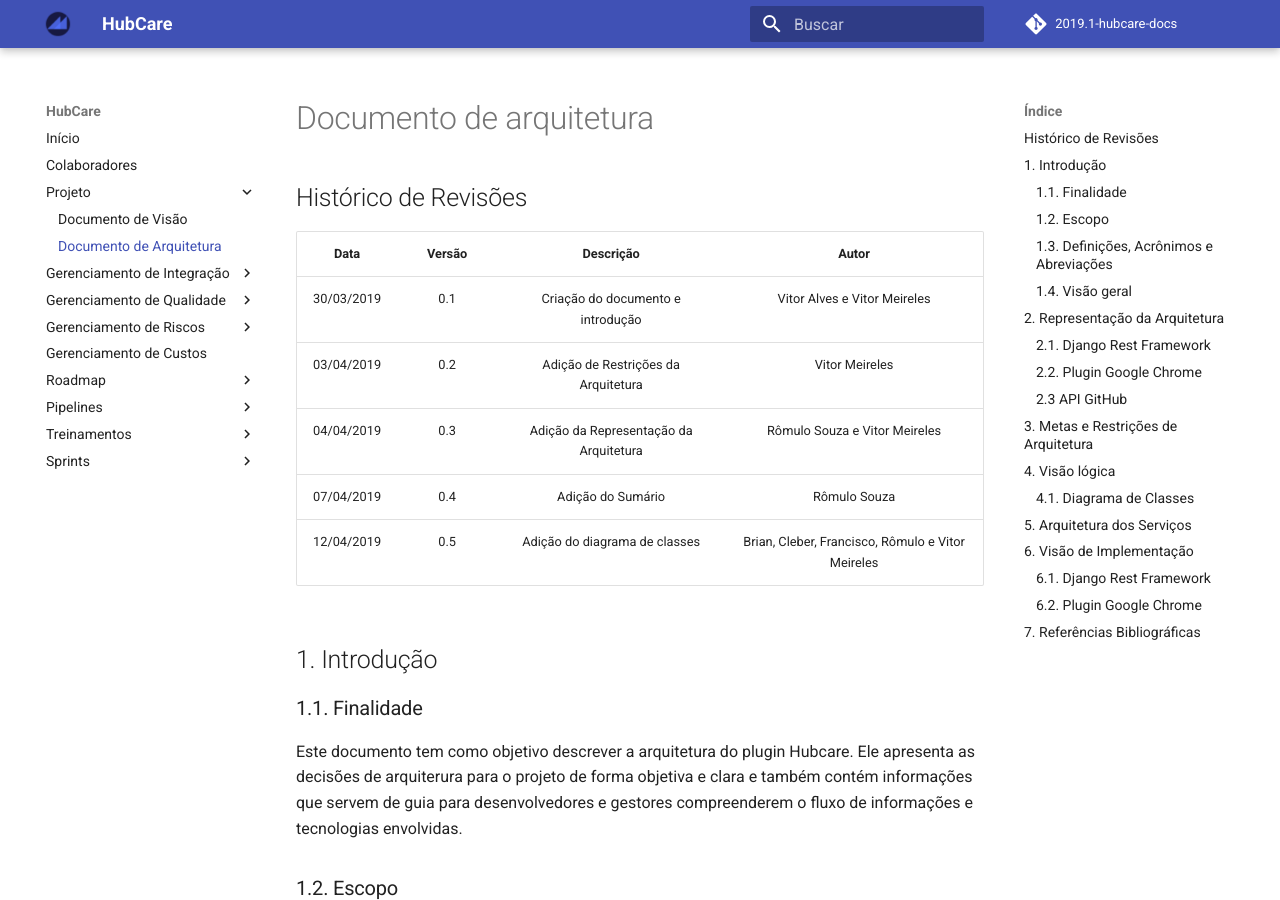
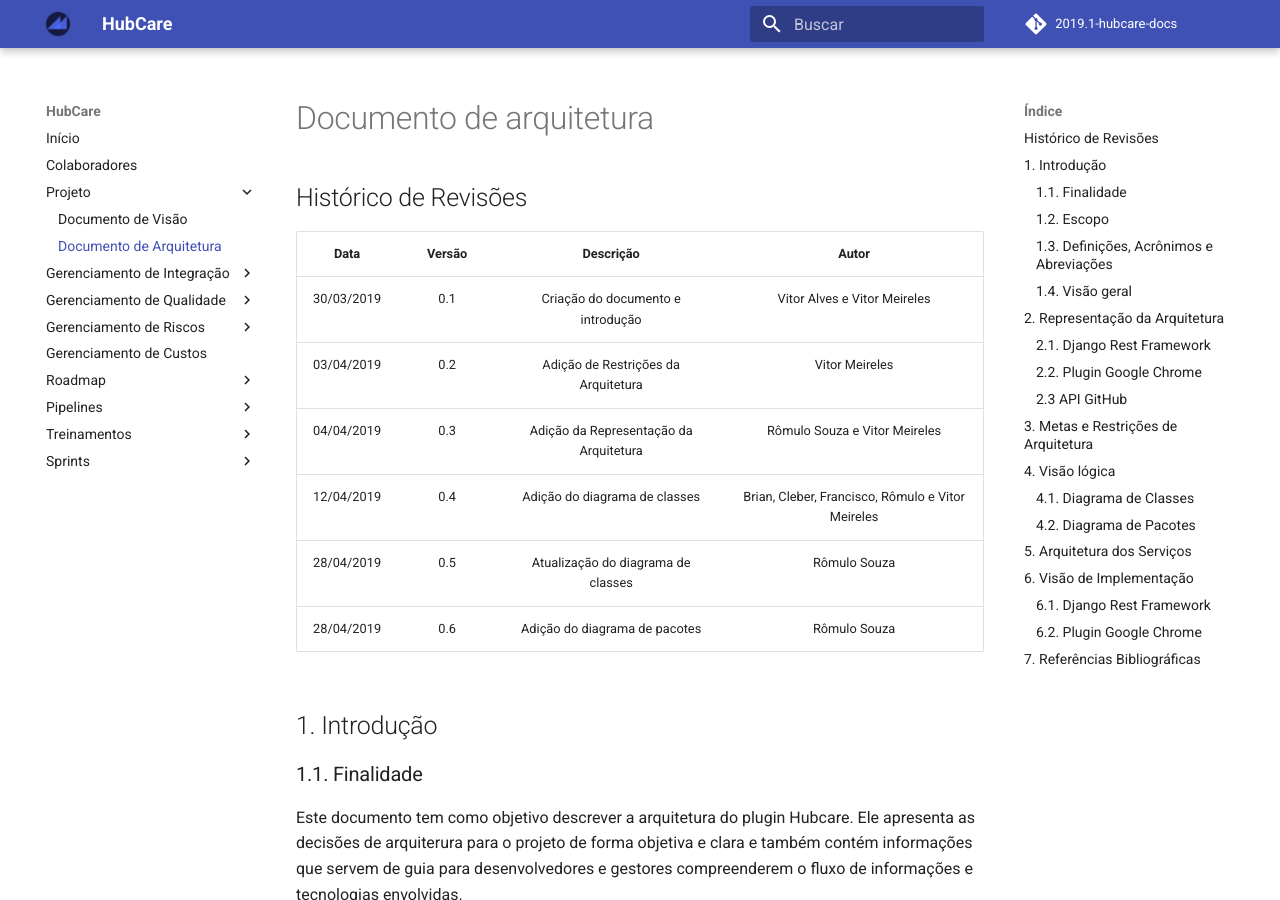
Before and after one commit to fga-eps-mds/2019.1-hubcare-docs, an MkDocs documentation site: the page built from docs/project/architecture-document/README.md, in a window 1280 px wide and 900 px high. Built offline with MkDocs 1.6.1 and Material for MkDocs 9.7.7, drawn with Linux system fonts in a browser that asks for light colours; comment, search, counter and statistics services are not loaded; some of the changed text lies outside the part shown.

Commit message:
Added package diagram

```diff
--- a/docs/project/architecture-document/README.md
+++ b/docs/project/architecture-document/README.md
@@ -7,8 +7,9 @@
 |  30/03/2019    | 0.1    | Criação do documento e introdução | Vitor Alves e Vitor Meireles |
 |  03/04/2019 | 0.2 | Adição de Restrições da Arquitetura  |  Vitor Meireles |
 | 04/04/2019 | 0.3 | Adição da Representação da Arquitetura | Rômulo Souza e Vitor Meireles |
-| 07/04/2019 | 0.4 | Adição do Sumário | Rômulo Souza |
-| 12/04/2019 | 0.5 | Adição do diagrama de classes | Brian, Cleber, Francisco, Rômulo e Vitor Meireles |
+| 12/04/2019 | 0.4 | Adição do diagrama de classes | Brian, Cleber, Francisco, Rômulo e Vitor Meireles |
+| 28/04/2019 | 0.5 | Atualização do diagrama de classes | Rômulo Souza |
+| 28/04/2019 | 0.6 | Adição do diagrama de pacotes | Rômulo Souza |
 
 ## 1. Introdução
 
@@ -83,6 +84,10 @@
 
 <iframe frameborder="0" style="width:100%;height:400px;" src="https://www.draw.io/?lightbox=1&target=frame&highlight=0000ff&layers=1&nav=1#G1yHXEmMhrJyWvnxFOGcsrjDaScaF8hABN"></iframe>
 
+### 4.2. Diagrama de Pacotes
+
+<iframe frameborder="0" style="width:100%;height:383px;" src="https://www.draw.io/?lightbox=1&highlight=0000ff&layers=1&nav=1#G1y1Mb7aoIyzmeitZpOgdjd4Ujlsbzx8N7"></iframe>
+
 ## 5. Arquitetura dos Serviços
 
 <iframe frameborder="0" style="width:100%;height:594px;" src="https://www.draw.io/?lightbox=1&highlight=0000ff&edit=_blank&layers=1&nav=1&title=eps_architecture.drawio#Uhttps%3A%2F%2Fdrive.google.com%2Fuc%3Fid%3D1vXER5G4wags_JHToZT-_3GOSGvpWjKYl%26export%3Ddownload"></iframe>
```
